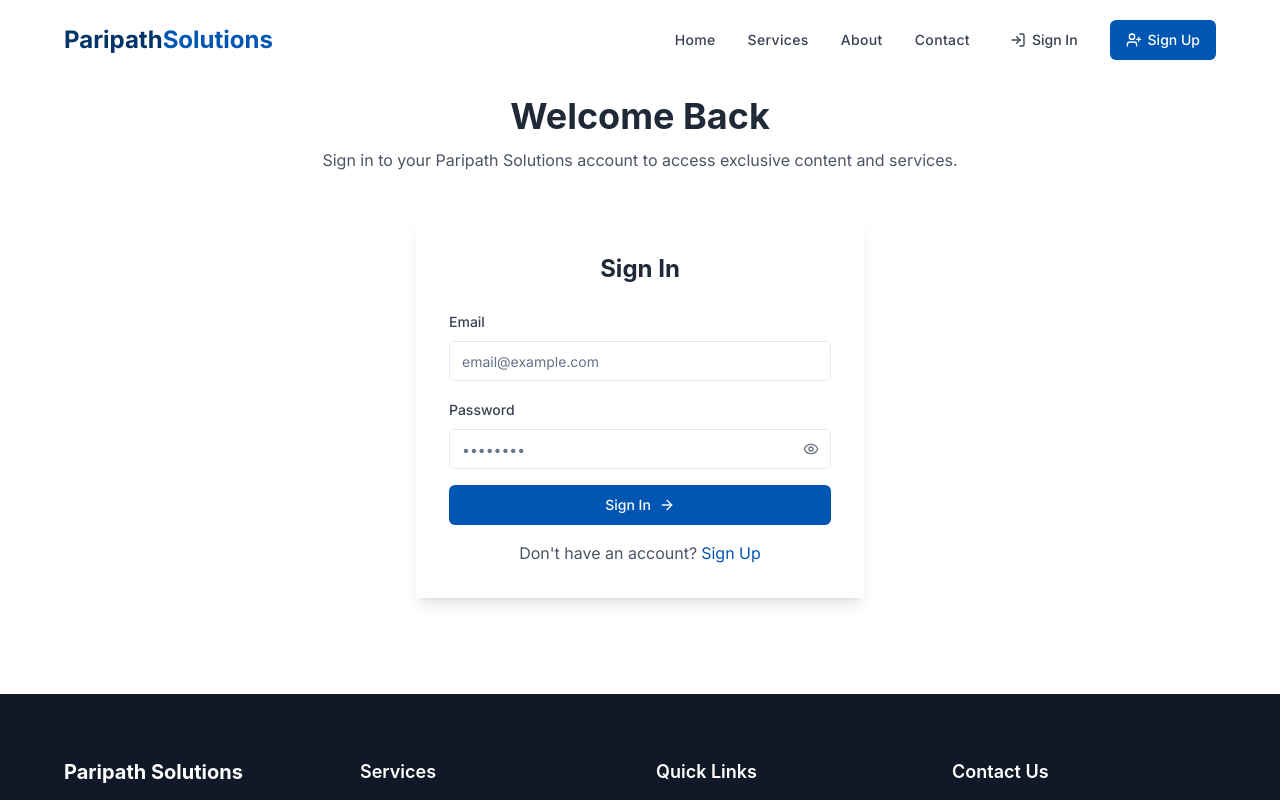
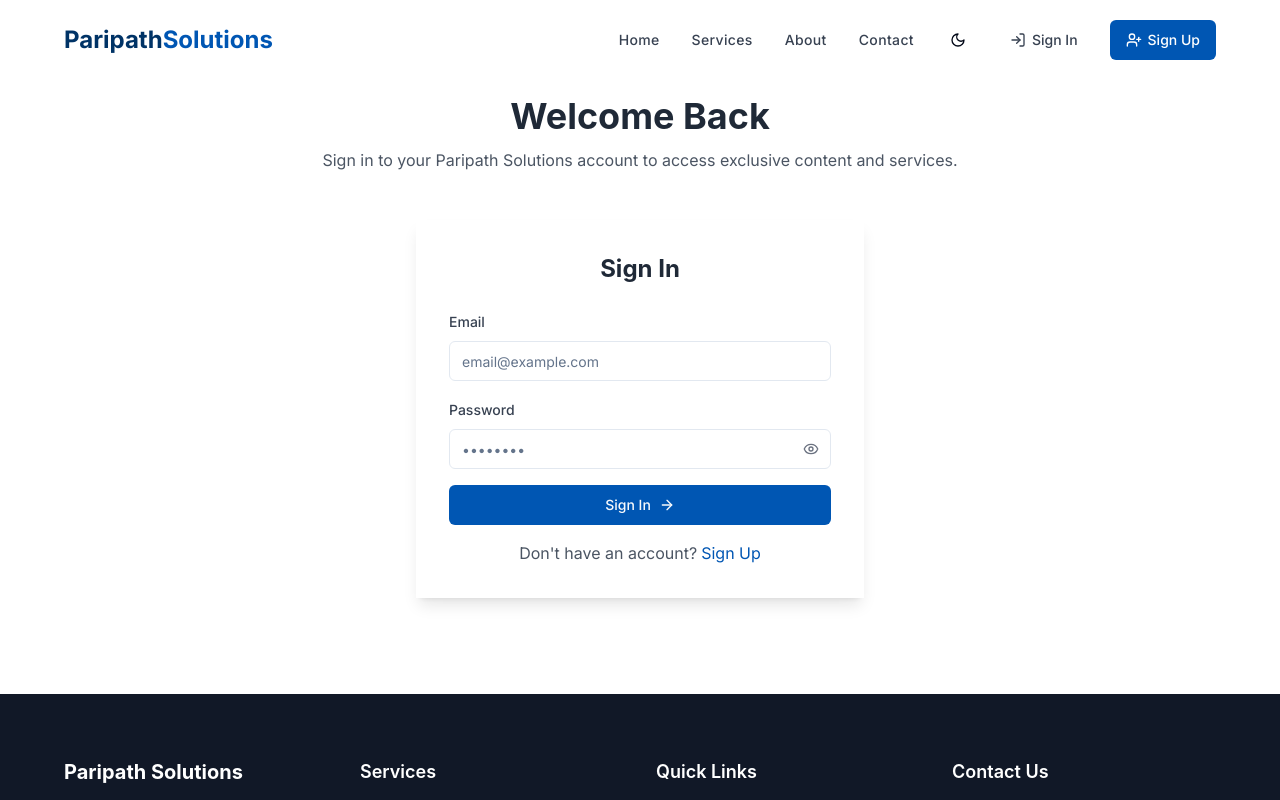
Before and after one commit to MAYANKSHUKALMSST/paripath-innovation-hub, a React (Vite) app: page /sign-in in a window 1280 px wide. Shown: the top 800 px of the page. Built offline with nearby package versions, Linux system fonts and the light colour scheme; a web font is replaced by a local one.

Commit message:
feat: Add theme toggle button
Adds a button to toggle between light and dark themes, defaulting to light mode.

```diff
--- a/src/components/Navbar.tsx
+++ b/src/components/Navbar.tsx
@@ -4,6 +4,7 @@ import { Menu, X, LogIn, UserPlus } from 'lucide-react';
 import { useTheme } from '@/contexts/ThemeContext';
 import { Button } from './ui/button';
 import { Link } from 'react-router-dom';
+import ThemeToggle from './ThemeToggle';
 
 const Navbar = () => {
   const [isScrolled, setIsScrolled] = useState(false);
@@ -62,6 +63,9 @@ const Navbar = () => {
               </a>
             ))}
 
+            {/* Theme Toggle */}
+            <ThemeToggle />
+
             {/* Auth Buttons */}
             <Link to="/sign-in">
               <Button variant="ghost" className="flex items-center gap-1.5 text-gray-700 dark:text-gray-300">
@@ -78,8 +82,9 @@ const Navbar = () => {
 
           {/* Mobile Menu Button */}
           <div className="md:hidden flex items-center">
+            <ThemeToggle />
             <button
-              className="text-gray-700 dark:text-gray-300 focus:outline-none"
+              className="text-gray-700 dark:text-gray-300 focus:outline-none ml-2"
               onClick={toggleMenu}
               aria-label="Toggle menu"
             >
--- /dev/null
+++ b/src/components/ThemeToggle.tsx
@@ -0,0 +1,27 @@
+
+import { Moon, Sun } from 'lucide-react';
+import { useTheme } from '@/contexts/ThemeContext';
+import { Button } from '@/components/ui/button';
+
+const ThemeToggle = () => {
+  const { theme, toggleTheme } = useTheme();
+
+  return (
+    <Button
+      variant="ghost"
+      size="icon"
+      onClick={toggleTheme}
+      aria-label={`Switch to ${theme === 'light' ? 'dark' : 'light'} mode`}
+      className="rounded-full hover:bg-gray-200 dark:hover:bg-gray-800"
+    >
+      {theme === 'light' ? (
+        <Moon className="h-[1.2rem] w-[1.2rem]" />
+      ) : (
+        <Sun className="h-[1.2rem] w-[1.2rem]" />
+      )}
+      <span className="sr-only">Toggle theme</span>
+    </Button>
+  );
+};
+
+export default ThemeToggle;
--- a/src/contexts/ThemeContext.tsx
+++ b/src/contexts/ThemeContext.tsx
@@ -14,10 +14,9 @@ export function ThemeProvider({ children }: { children: React.ReactNode }) {
   const [theme, setTheme] = useState<Theme>(() => {
     // Check if theme is saved in localStorage
     const savedTheme = localStorage.getItem('theme') as Theme;
-    // Check if user prefers dark mode
-    const prefersDark = window.matchMedia('(prefers-color-scheme: dark)').matches;
 
-    return savedTheme || (prefersDark ? 'dark' : 'light');
+    // Default to light mode, only use dark if explicitly saved as dark
+    return savedTheme === 'dark' ? 'dark' : 'light';
   });
 
   useEffect(() => {
```
